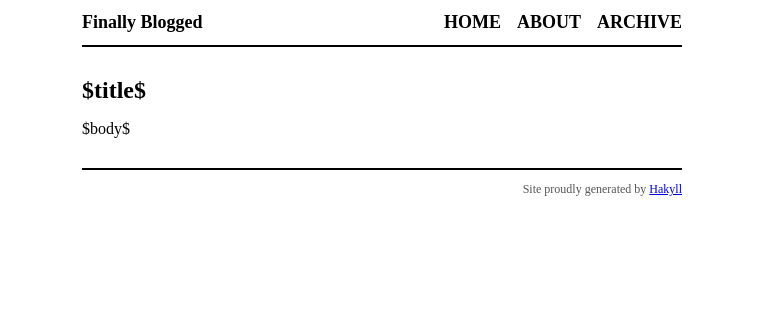
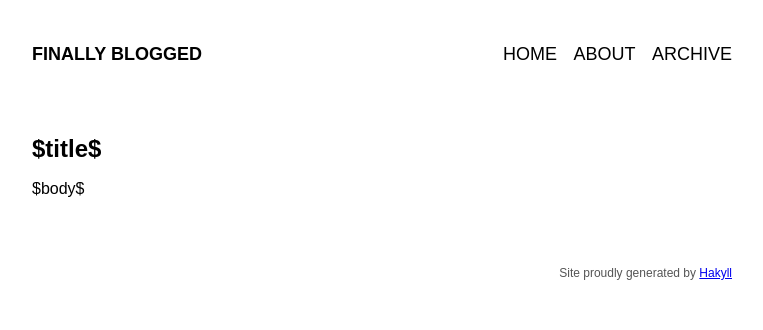
Before and after one commit to adelbertc/adelbertc.github.io, a plain HTML site: page templates/default.html in a window 1280 px wide. Shown: the whole page, without its empty margins (258-1021 px from the left). Drawn offline with Linux system fonts and the light colour scheme.

Commit message:
update css

```diff
--- a/css/default.css
+++ b/css/default.css
@@ -1,14 +1,16 @@
 body {
     color: black;
     font-size: 16px;
+    font-family: sans-serif;
+    line-height: 1.5em;
     margin: 0px auto 0px auto;
-    width: 600px;
+    padding: 30px;
+    width: 700px;
 }
 
 div#header {
-    border-bottom: 2px solid black;
     margin-bottom: 30px;
-    padding: 12px 0px 12px 0px;
+    padding: 12px 0px 40px 0px;
 }
 
 div#logo a {
@@ -17,6 +19,7 @@ div#logo a {
     font-size: 18px;
     font-weight: bold;
     text-decoration: none;
+    text-transform: uppercase;
 }
 
 div#header #navigation {
@@ -26,18 +29,16 @@ div#header #navigation {
 div#header #navigation a {
     color: black;
     font-size: 18px;
-    font-weight: bold;
     margin-left: 12px;
     text-decoration: none;
     text-transform: uppercase;
 }
 
 div#footer {
-    border-top: solid 2px black;
     color: #555;
     font-size: 12px;
     margin-top: 30px;
-    padding: 12px 0px 12px 0px;
+    padding: 30px 0px 12px 0px;
     text-align: right;
 }
 
```
